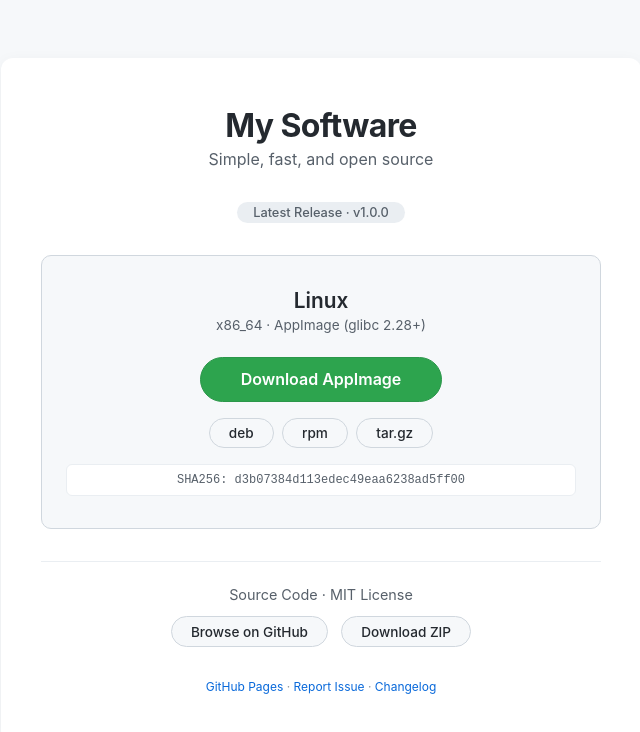
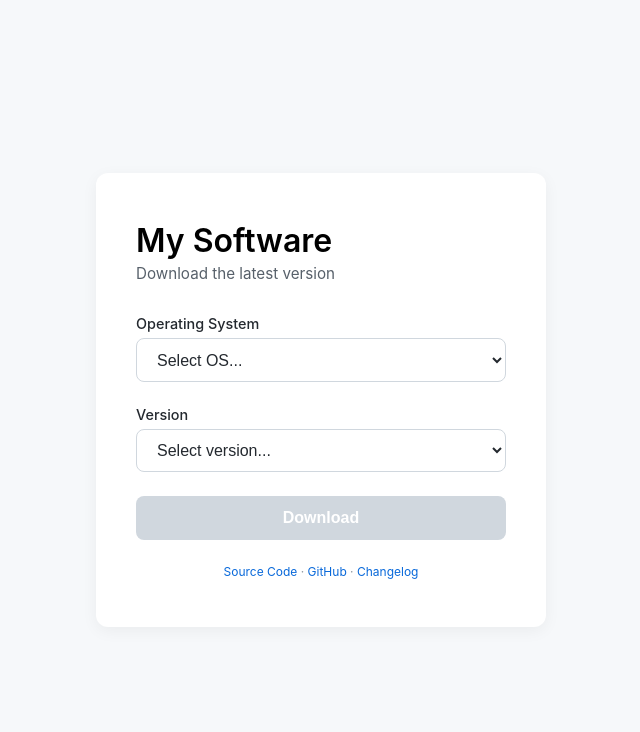
Before and after one commit to Seaman6969/24TETearTrainingSet, a plain HTML site: page index.html in a window 1280 px wide. Shown: the whole page, without its empty margins (319-959 px from the left). Drawn offline with Linux system fonts and the light colour scheme.

Commit message:
Update index.html

```diff
--- a/index.html
+++ b/index.html
@@ -3,7 +3,7 @@
 <head>
     <meta charset="UTF-8">
     <meta name="viewport" content="width=device-width, initial-scale=1.0">
-    <title>My Software · Linux Download</title>
+    <title>My Software</title>
     <style>
         * {
             margin: 0;
@@ -18,73 +18,69 @@
             justify-content: center;
             align-items: center;
             min-height: 100vh;
-            padding: 2rem 1rem;
-            color: #24292f;
+            padding: 1rem;
         }
 
         .container {
-            max-width: 640px;
+            background: white;
+            padding: 3rem 2.5rem;
+            border-radius: 12px;
+            box-shadow: 0 4px 16px rgba(0, 0, 0, 0.05);
+            max-width: 450px;
             width: 100%;
-            background: #ffffff;
-            border-radius: 12px;
-            padding: 3rem 2.5rem;
-            box-shadow: 0 4px 16px rgba(0, 0, 0, 0.05);
-            text-align: center;
         }
 
         h1 {
             font-size: 2rem;
-            font-weight: 700;
-            margin-bottom: 0.25rem;
-            letter-spacing: -0.02em;
-        }
-
-        .subtitle {
-            font-size: 1rem;
-            color: #57606a;
-            margin-bottom: 2rem;
-        }
-
-        .version-badge {
-            display: inline-block;
-            background: #eaeef2;
-            padding: 0.2rem 1rem;
-            border-radius: 20px;
-            font-size: 0.8rem;
-            font-weight: 500;
-            color: #57606a;
-            margin-bottom: 2rem;
-        }
-
-        .download-card {
-            background: #f6f8fa;
-            border: 1px solid #d0d7de;
-            border-radius: 10px;
-            padding: 2rem 1.5rem;
-        }
-
-        .download-card h2 {
-            font-size: 1.3rem;
             font-weight: 600;
             margin-bottom: 0.25rem;
         }
 
-        .download-card .platform-detail {
-            font-size: 0.85rem;
+        .subtitle {
             color: #57606a;
+            margin-bottom: 2rem;
+            font-size: 0.95rem;
+        }
+
+        .form-group {
             margin-bottom: 1.5rem;
         }
 
+        label {
+            display: block;
+            font-weight: 500;
+            font-size: 0.9rem;
+            margin-bottom: 0.4rem;
+            color: #24292f;
+        }
+
+        select {
+            width: 100%;
+            padding: 0.7rem 1rem;
+            font-size: 1rem;
+            border: 1px solid #d0d7de;
+            border-radius: 8px;
+            background: white;
+            color: #24292f;
+            cursor: pointer;
+        }
+
+        select:focus {
+            outline: none;
+            border-color: #2da44e;
+            box-shadow: 0 0 0 3px rgba(45, 164, 78, 0.15);
+        }
+
         .btn {
-            display: inline-block;
+            width: 100%;
+            padding: 0.8rem;
+            font-size: 1rem;
+            font-weight: 600;
+            color: white;
             background: #2da44e;
-            color: white;
-            font-weight: 600;
-            font-size: 1rem;
-            padding: 0.7rem 2.5rem;
-            border-radius: 30px;
-            text-decoration: none;
-            border: 1px solid #2c974b;
+            border: none;
+            border-radius: 8px;
+            cursor: pointer;
             transition: background 0.15s;
         }
 
@@ -92,62 +88,16 @@
             background: #2c974b;
         }
 
-        .btn-secondary {
-            background: #f6f8fa;
-            color: #24292f;
-            border: 1px solid #d0d7de;
-            font-weight: 500;
-            font-size: 0.85rem;
-            padding: 0.4rem 1.2rem;
-        }
-
-        .btn-secondary:hover {
-            background: #eaeef2;
-        }
-
-        .alt-formats {
-            margin-top: 1rem;
-            display: flex;
-            gap: 0.5rem;
-            justify-content: center;
-            flex-wrap: wrap;
-        }
-
-        .checksum {
-            margin-top: 1rem;
-            font-size: 0.75rem;
-            color: #57606a;
-            background: #ffffff;
-            padding: 0.5rem 1rem;
-            border-radius: 6px;
-            font-family: monospace;
-            word-break: break-all;
-            border: 1px solid #eaeef2;
-        }
-
-        .source-section {
-            margin-top: 2rem;
-            padding-top: 1.5rem;
-            border-top: 1px solid #eaeef2;
-        }
-
-        .source-section p {
-            color: #57606a;
-            font-size: 0.9rem;
-            margin-bottom: 0.8rem;
-        }
-
-        .source-links {
-            display: flex;
-            justify-content: center;
-            gap: 0.8rem;
-            flex-wrap: wrap;
+        .btn:disabled {
+            background: #d0d7de;
+            cursor: not-allowed;
         }
 
         .footer {
-            margin-top: 2rem;
+            margin-top: 1.5rem;
             font-size: 0.75rem;
             color: #8b949e;
+            text-align: center;
         }
 
         .footer a {
@@ -158,61 +108,70 @@
         .footer a:hover {
             text-decoration: underline;
         }
-
-        @media (max-width: 500px) {
-            .container {
-                padding: 2rem 1.2rem;
-            }
-            h1 {
-                font-size: 1.6rem;
-            }
-            .btn {
-                width: 100%;
-            }
-        }
     </style>
 </head>
 <body>
 
     <div class="container">
+        <h1>My Software</h1>
+        <p class="subtitle">Download the latest version</p>
 
-        <h1>My Software</h1>
-        <p class="subtitle">Simple, fast, and open source</p>
-
-        <div class="version-badge">Latest Release · v1.0.0</div>
-
-        <div class="download-card">
-            <h2>Linux</h2>
-            <div class="platform-detail">x86_64 · AppImage (glibc 2.28+)</div>
-
-            <a href="#" class="btn">Download AppImage</a>
-
-            <div class="alt-formats">
-                <a href="#" class="btn btn-secondary">deb</a>
-                <a href="#" class="btn btn-secondary">rpm</a>
-                <a href="#" class="btn btn-secondary">tar.gz</a>
+        <form id="downloadForm">
+            <div class="form-group">
+                <label for="os">Operating System</label>
+                <select id="os" required>
+                    <option value="">Select OS...</option>
+                    <option value="linux">Linux</option>
+                    <option value="macos">macOS</option>
+                    <option value="windows">Windows</option>
+                </select>
             </div>
 
-            <div class="checksum">
-                SHA256: d3b07384d113edec49eaa6238ad5ff00
+            <div class="form-group">
+                <label for="version">Version</label>
+                <select id="version" required>
+                    <option value="">Select version...</option>
+                    <option value="2.1.0">v2.1.0 (Latest)</option>
+                    <option value="2.0.0">v2.0.0</option>
+                    <option value="1.9.0">v1.9.0</option>
+                </select>
             </div>
-        </div>
 
-        <div class="source-section">
-            <p>Source Code · MIT License</p>
-            <div class="source-links">
-                <a href="#" class="btn btn-secondary">Browse on GitHub</a>
-                <a href="#" class="btn btn-secondary">Download ZIP</a>
-            </div>
-        </div>
+            <button type="submit" class="btn" id="downloadBtn" disabled>Download</button>
+        </form>
 
         <div class="footer">
-            <a href="#">GitHub Pages</a> ·
-            <a href="#">Report Issue</a> ·
+            <a href="#">Source Code</a> ·
+            <a href="#">GitHub</a> ·
             <a href="#">Changelog</a>
         </div>
+    </div>
 
-    </div>
+    <script>
+        const form = document.getElementById('downloadForm');
+        const osSelect = document.getElementById('os');
+        const versionSelect = document.getElementById('version');
+        const downloadBtn = document.getElementById('downloadBtn');
+
+        function checkForm() {
+            downloadBtn.disabled = !(osSelect.value && versionSelect.value);
+        }
+
+        osSelect.addEventListener('change', checkForm);
+        versionSelect.addEventListener('change', checkForm);
+
+        form.addEventListener('submit', function(e) {
+            e.preventDefault();
+
+            const os = osSelect.value;
+            const version = versionSelect.value;
+
+            // Replace this with your actual download URL
+            const downloadUrl = `https://github.com/username/repo/releases/download/v${version}/software-${os}-v${version}.tar.gz`;
+
+            window.location.href = downloadUrl;
+        });
+    </script>
 
 </body>
 </html>
```
